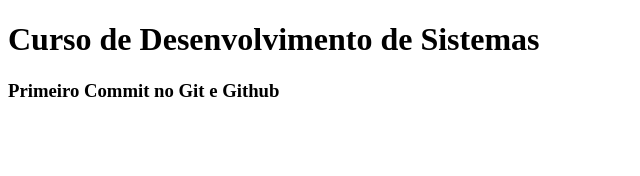
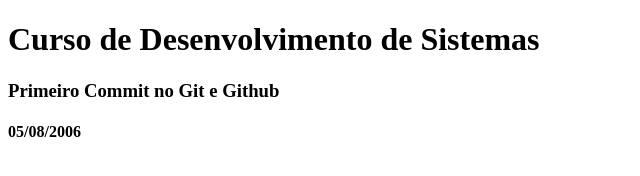
Before and after one commit to amandaeloisa05/GitHub-Senai, a plain HTML site: page index.html in a window 1280 px wide. Shown: the whole page, without its empty margins (0-640 px from the left). Drawn offline with Linux system fonts and the light colour scheme.

Commit message:
Meu segundo Commit

```diff
--- a/index.html
+++ b/index.html
@@ -8,5 +8,6 @@
 <body>
     <h1>Curso de Desenvolvimento de Sistemas</h1>
     <h3>Primeiro Commit no Git e Github</h3>
+    <h4>05/08/2006</h4>
 </body>
 </html>
```
